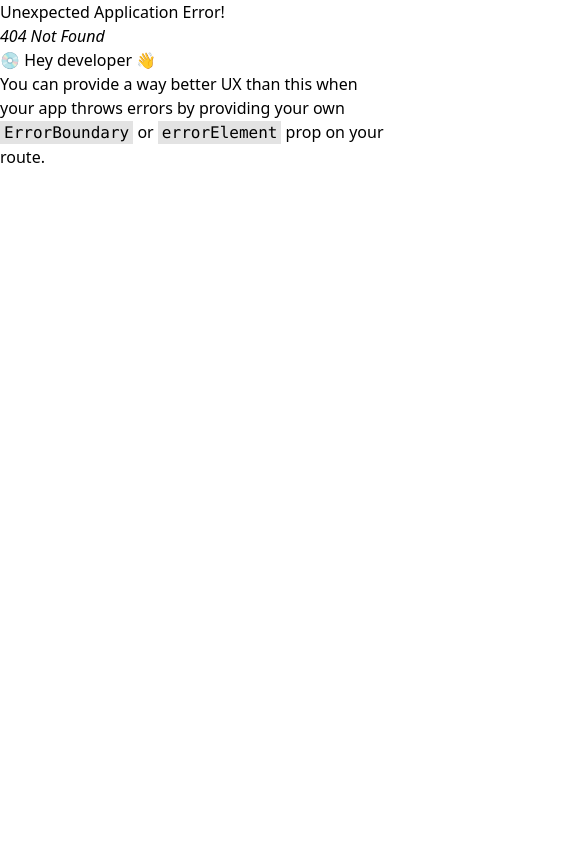
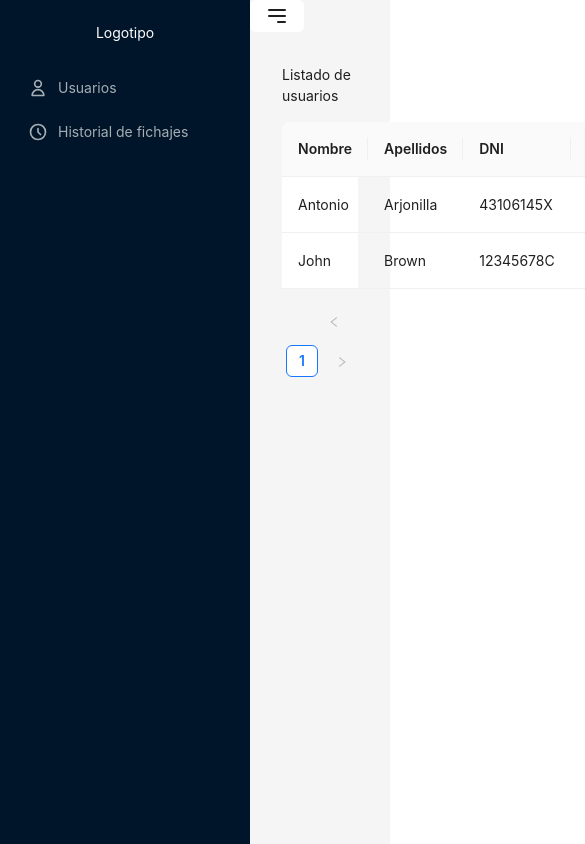
Before and after one commit to Erikvo22/bibiano, a React (Vite) app in the folder react/: page /Users in a window 390 px wide. Before the commit this address had no page. Shown: the top 844 px of the page, 585 px wide, since content can reach past the window. Built offline with nearby package versions, Linux system fonts and the light colour scheme.

Commit message:
Componente listar usuarios pendiente de responsive y de ajustar el sidebar para ocultarlo

```diff
--- a/react/src/Pages/Users/ListUsers.jsx
+++ /dev/null
@@ -1,71 +0,0 @@
-import React from 'react';
-import { Space, Table} from 'antd';
-
-const columns = [
-  {
-    title: 'Name',
-    dataIndex: 'name',
-    key: 'name',
-  },
-  {
-    title: 'Surname',
-    dataIndex: 'surname',
-    key: 'surname',
-  },
-  {
-    title: 'Email',
-    dataIndex: 'email',
-    key: 'email',
-  },
-  {
-    title: 'Rol',
-    dataIndex: 'rol',
-    key: 'rol',
-  },
-  {
-    title: 'Movil',
-    dataIndex: 'movil',
-    key: 'movil',
-  },
-  {
-    title: 'DNI',
-    dataIndex: 'dni',
-    key: 'dni',
-  },
-  {
-    title: 'Accion',
-    key: 'action',
-    render: (_, record) => (
-      <Space size="middle">
-        <a>Desactivar</a>
-      </Space>
-    ),
-  },
-];
-const data = [
-  {
-    id: '1',
-    name: 'Antonio',
-    surname: 'Arjonilla',
-    rol: 'EMPLOYEE',
-    dni: '43106145X',
-  },
-  {
-    id: '1',
-    name: 'John',
-    surname: 'Brown',
-    rol: 'ADMIN',
-    dni: '12345678C',
-  },
-];
-const ListUsers = () => {
-  return (
-    <div>
-      <Table
-        columns={columns}
-        dataSource={data}/>
-    </div>
-  );
-};
-
-export default ListUsers;
--- /dev/null
+++ b/react/src/views/Home/Home.jsx
@@ -0,0 +1,75 @@
+import React, {useState}from 'react';
+import { Outlet, useNavigate } from 'react-router-dom';
+import { Layout, Menu, Button } from 'antd';
+import { UserIcon, ClockIcon, XIcon, MenuAlt3Icon} from '@heroicons/react/outline';
+import { MenuUnfoldOutlined } from '@ant-design/icons';
+const items = [
+    {
+      key: '1',
+      label: 'Usuarios',
+      target: '/Users',
+      icon: <UserIcon className="w-5 h-5" />,
+    },
+    {
+      key: '2',
+      label: 'Historial de fichajes',
+      icon: <ClockIcon className="w-5 h-5" />,
+    },
+];
+
+const Home = () => {
+  const [collapsed, setCollapsed] = useState(false);
+
+  const { Header, Sider, Content } = Layout;
+  const navigate = useNavigate();
+
+  const handleMenuClick = ({ key }) => {
+    const itemClicked = items.find((item) => item.key === key);
+    itemClicked?.target && navigate(itemClicked.target);
+  };
+
+  const toggleCollapsed = () => {
+    setCollapsed(!collapsed);
+  }
+
+  return (
+    <Layout className='h-screen'>
+      <Layout>
+        <Sider width={250} trigger={null} collapsible collapsed={collapsed}>
+          <Layout
+            style={{backgroundColor: "#001529"}}
+            className='h-16 flex justify-center items-center'>
+            <span className='text-white'> Logotipo </span>
+          </Layout>
+          <Layout>
+            <Menu
+              theme="dark"
+              mode="inline"
+              defaultSelectedKeys={['0']}
+              items={items}
+              onClick={handleMenuClick}
+              inlineCollapsed={collapsed}
+            />
+          </Layout>
+        </Sider>
+          <Layout>
+          <Header style={{backgroundColor: "whitesmoke", padding:0}}>
+            <Layout className='flex items-start justify-center'>
+                <Button
+                  style={{border: "none", backgroundColor: 'none', boxShadow: 'none'}}
+                  onClick={toggleCollapsed}
+                >
+                  {collapsed ? <XIcon className="w-6 h-6" /> : <MenuAlt3Icon className="w-6 h-6" />}
+                </Button>
+              </Layout>
+        </Header>
+          <Content className='pr-8 pl-8 m-0 min-h-280'>
+            <Outlet/>
+          </Content>
+        </Layout>
+      </Layout>
+    </Layout>
+  );
+};
+
+export default Home;
--- /dev/null
+++ b/react/src/views/Users/ListUsers.jsx
@@ -0,0 +1,82 @@
+import React from 'react';
+import { Table, Switch} from 'antd';
+
+const columns = [
+  {
+    title: 'Nombre',
+    dataIndex: 'name',
+    key: 'name',
+  },
+  {
+    title: 'Apellidos',
+    dataIndex: 'surname',
+    key: 'surname',
+  },
+  {
+    title: 'DNI',
+    dataIndex: 'dni',
+    key: 'dni',
+  },
+  {
+    title: 'Email',
+    dataIndex: 'email',
+    key: 'email',
+  },
+  {
+    title: 'Movil',
+    dataIndex: 'movil',
+    key: 'movil',
+  },
+  {
+    title: 'Rol',
+    dataIndex: 'rol',
+    key: 'rol',
+  },
+  {
+    title: 'Activo',
+    key: 'action',
+    render: (record) => (
+      <Switch defaultChecked={record.activo} onClick={() => onAvailabilityChange(record)}/>
+    ),
+  },
+];
+const data = [
+  {
+    id: '1',
+    name: 'Antonio',
+    surname: 'Arjonilla',
+    rol: 'Empleado',
+    email: 'aarjones@arjonilla.com',
+    movil: '1234567890',
+    dni: '43106145X',
+    activo: true,
+    key: 1
+  },
+  {
+    id: '1',
+    name: 'John',
+    surname: 'Brown',
+    rol: 'Administrador',
+    email: 'aarjones@arjonilla.com',
+    movil: '1234567890',
+    dni: '12345678C',
+    activo: false,
+    key : 2
+  },
+];
+
+const onAvailabilityChange = (record) => {
+  record.activo = !record.activo;
+}
+const ListUsers = () => {
+  return (
+    <>
+      <h2 className='pb-4'>Listado de usuarios</h2>
+      <Table
+        columns={columns}
+        dataSource={data}/>
+    </>
+  );
+};
+
+export default ListUsers;
```
Also changed, not shown: react/src/router.jsx (+13 -1 lines), 1 other file (tests, documents, lock files or other folders).
